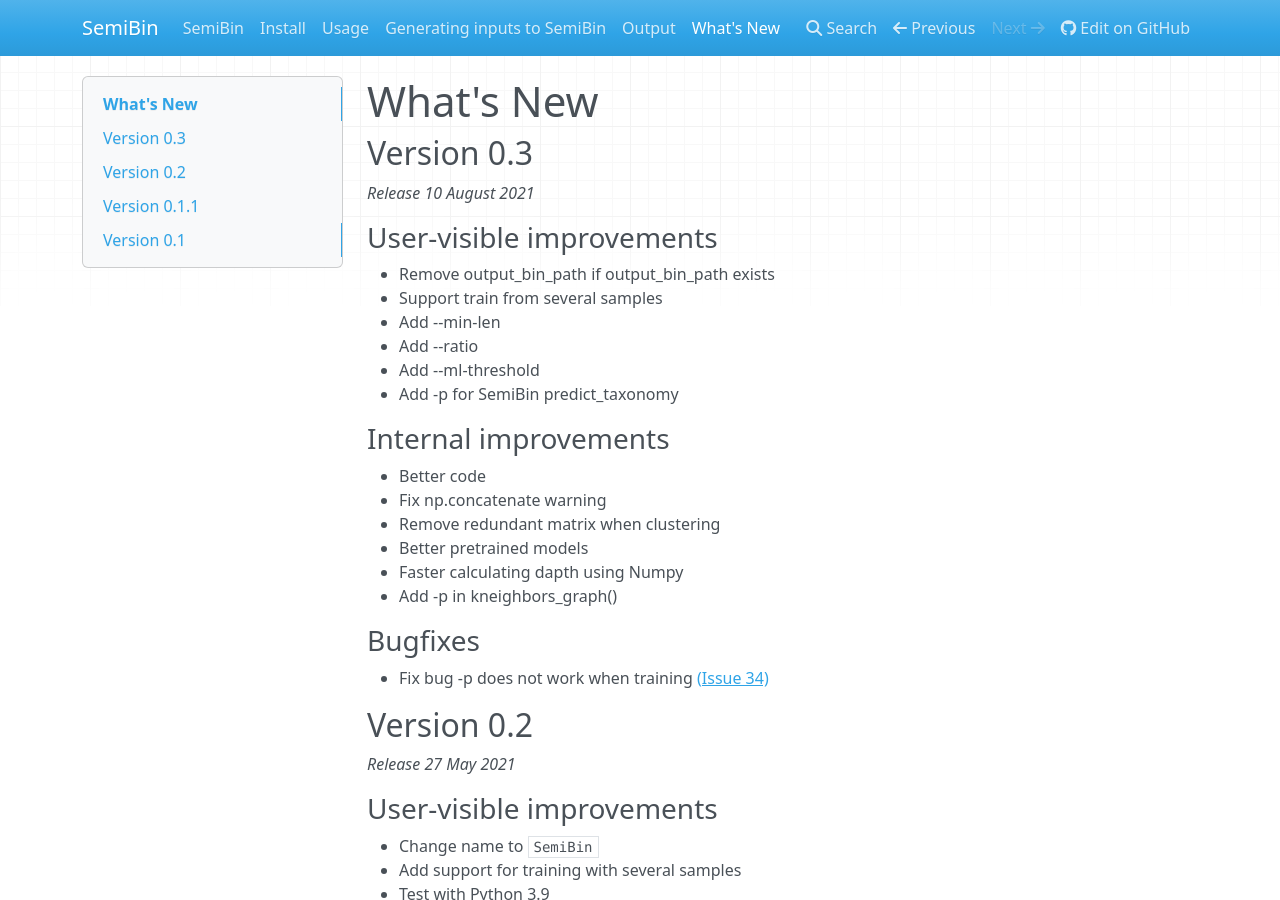
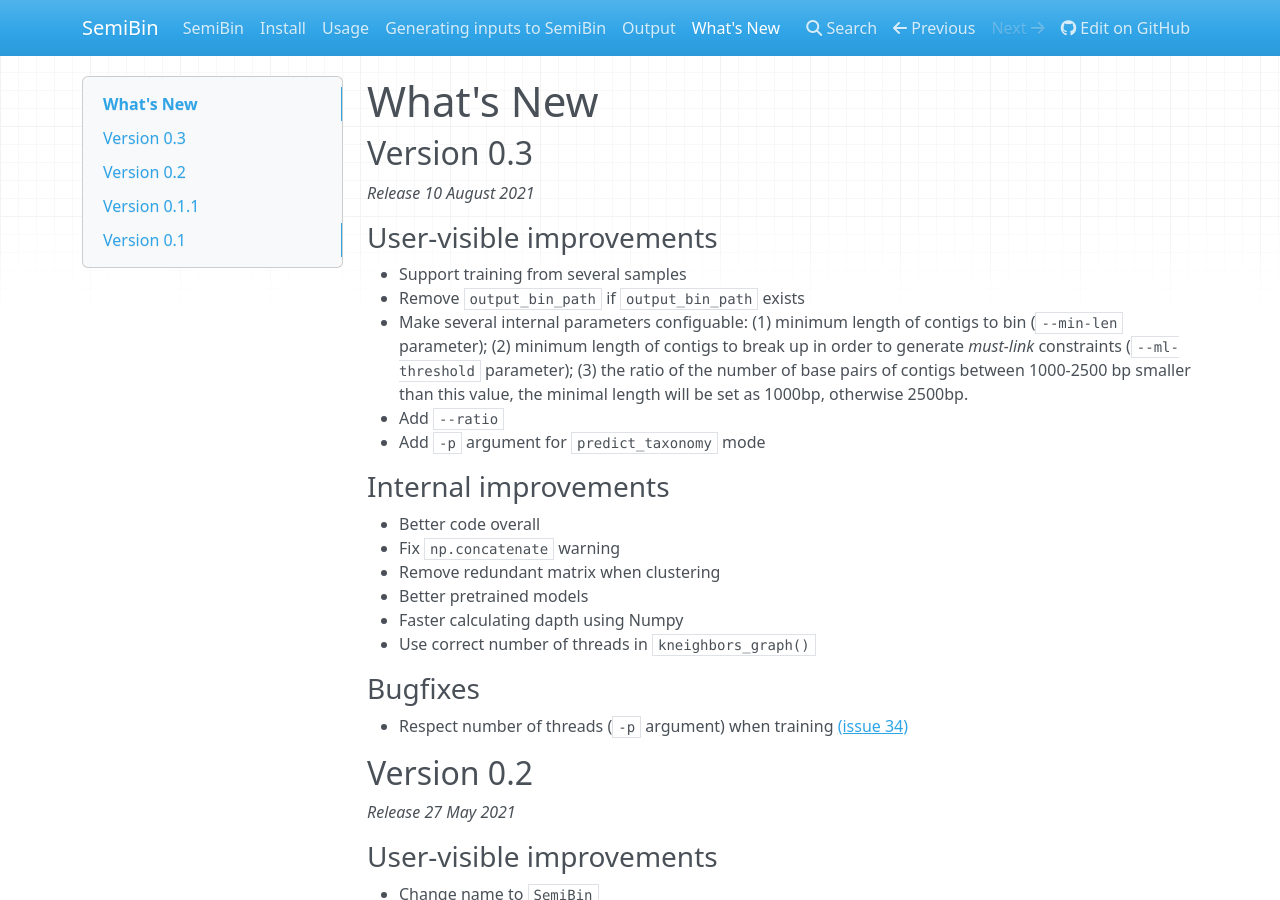
Before and after one commit to BigDataBiology/SemiBin, an MkDocs documentation site: the page built from docs/whatsnew.md, in a window 1280 px wide and 900 px high. Built offline with MkDocs 1.6.1, drawn with Linux system fonts in a browser that asks for light colours; nearby versions of some CDN libraries.

Commit message:
DOC Better whatsnew doc & option help text

```diff
--- a/docs/whatsnew.md
+++ b/docs/whatsnew.md
@@ -5,24 +5,23 @@
 *Release 10 August 2021*
 
 ### User-visible improvements
-- Remove output_bin_path if output_bin_path exists
-- Support train from several samples
-- Add --min-len
-- Add --ratio
-- Add --ml-threshold
-- Add -p for SemiBin predict_taxonomy
+- Support training from several samples
+- Remove `output_bin_path` if `output_bin_path` exists
+- Make several internal parameters configuable: (1) minimum length of contigs to bin (`--min-len` parameter); (2) minimum length of contigs to break up in order to generate _must-link_ constraints (`--ml-threshold` parameter); (3) the ratio of the number of base pairs of contigs between 1000-2500 bp smaller than this value, the minimal length will be set as 1000bp, otherwise 2500bp.
+- Add `--ratio`
+- Add `-p` argument for `predict_taxonomy` mode
 
 ### Internal improvements
-- Better code
-- Fix np.concatenate warning
+- Better code overall
+- Fix `np.concatenate` warning
 - Remove redundant matrix when clustering
 - Better pretrained models
 - Faster calculating dapth using Numpy
-- Add  -p in kneighbors_graph()
+- Use correct number of threads in `kneighbors_graph()`
 
 ### Bugfixes
 
-- Fix bug -p does not work when training [(Issue 34)](https://github.com/BigDataBiology/SemiBin/issues/34)
+- Respect number of threads (`-p` argument) when training [(issue 34)](https://github.com/BigDataBiology/SemiBin/issues/34)
 
 ## Version 0.2
 
```
Also changed, not shown: 1 other file.
